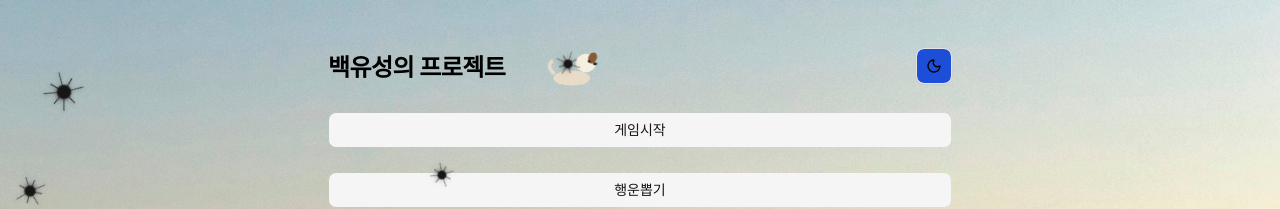
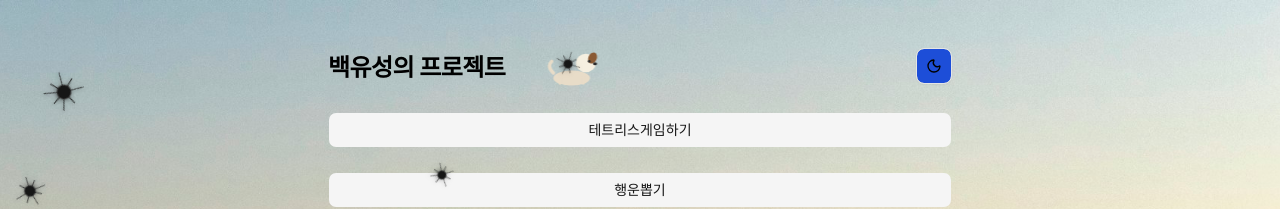
Before and after one commit to lu680035003500-sudo/0827_final_v1, a Next.js app: page / in a window 1280 px wide. Shown: the top 209 px of the page. Built offline with nearby package versions, Linux system fonts and the light colour scheme.

Commit message:
refactor: 게임시작 버튼명을 테트리스게임하기로 변경

```diff
--- a/components/converter/converter.tsx
+++ b/components/converter/converter.tsx
@@ -27,7 +27,7 @@ export function Converter() {
       </header>
 
       <Button type="button" variant="secondary" onClick={() => setShowGame(true)}>
-        게임시작
+        테트리스게임하기
       </Button>
 
       <Button type="button" variant="secondary" onClick={() => setShowLuckyDraw(true)}>
```
Also changed, not shown: 2 other files (tests, documents, lock files or other folders).
